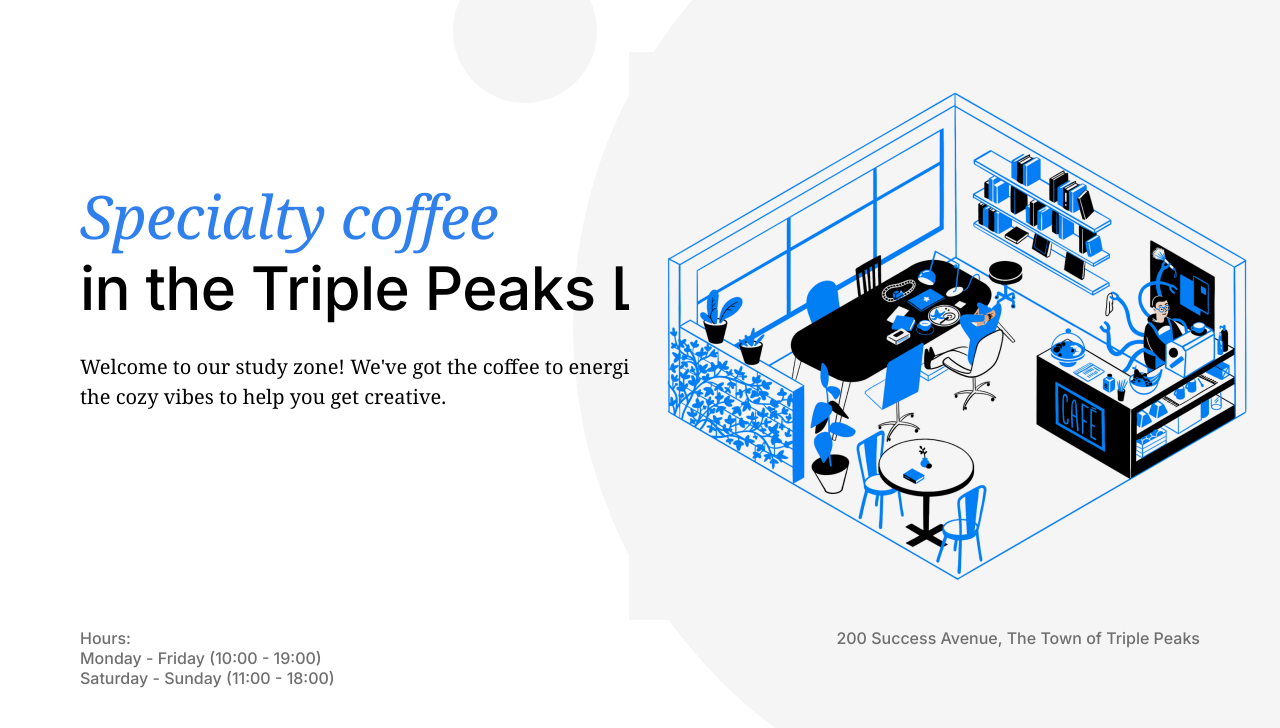
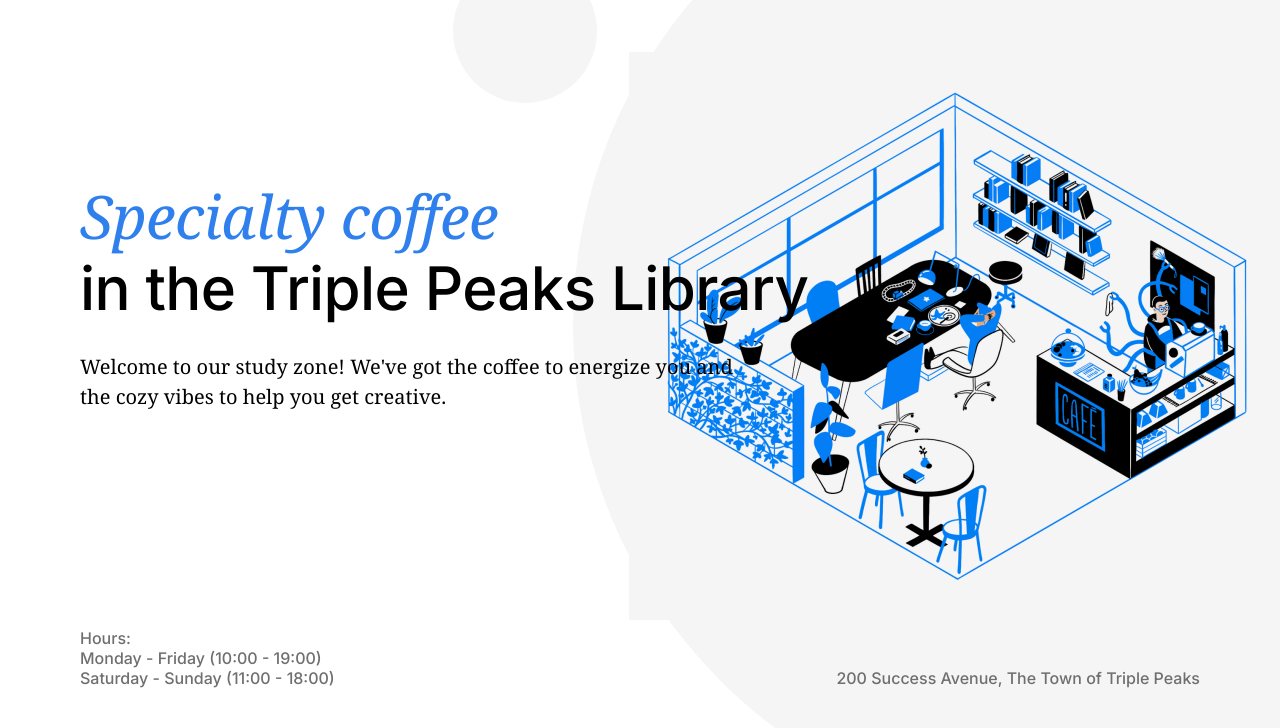
Before and after one commit to mtysa/se_project_coffeeshop, a plain HTML site: page index.html in a window 1280 px wide. Shown: the part 72-800 px from the top of the page. Drawn offline with Linux system fonts and the light colour scheme.

Commit message:
updated header footer

```diff
--- a/blocks/header.css
+++ b/blocks/header.css
@@ -23,6 +23,7 @@
   font-size: 60px;
   line-height: 72px;
   letter-spacing: -0.6px;
+  z-index: 1;
 }
 
 .header__span-accent {
@@ -43,6 +44,7 @@
   font-size: 20px;
   line-height: 30px;
   margin: 28px 0 0;
+  z-index: 1;
 }
 
 .header__image {
@@ -64,6 +66,7 @@
   line-height: 20px;
   color: #6f6f6f;
   z-index: 1;
+  align-items: flex-end;
 }
 
 .header__paragraph {
```
